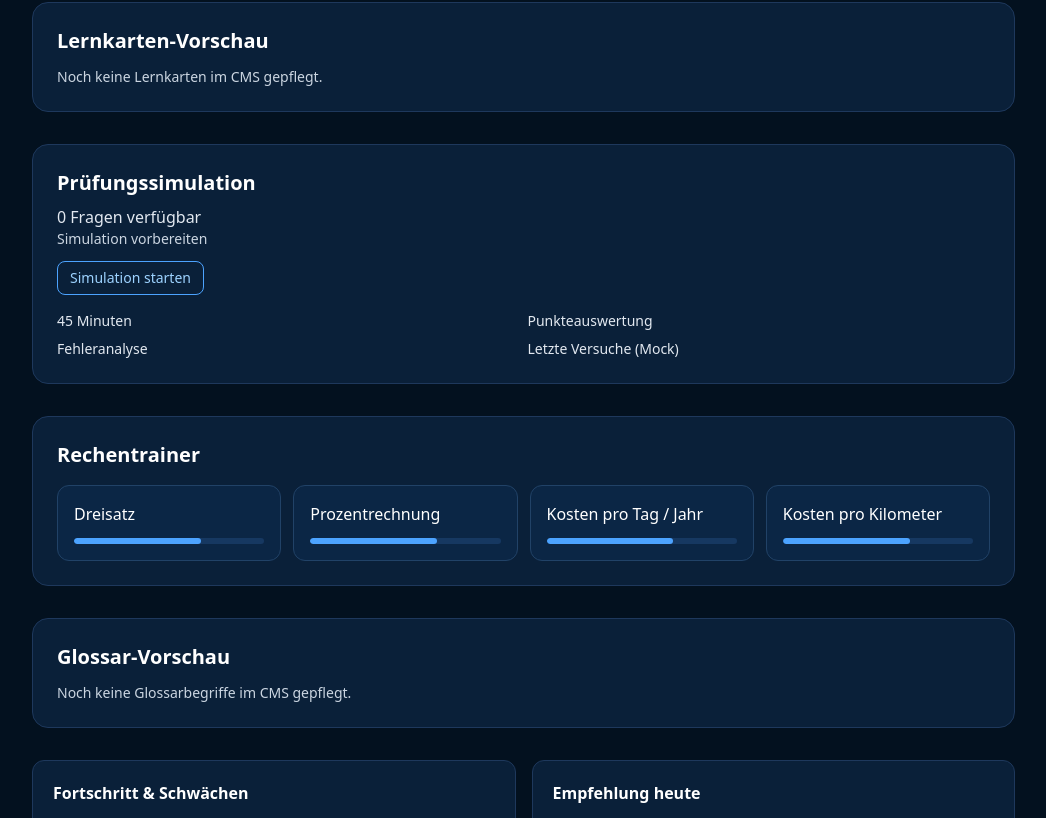
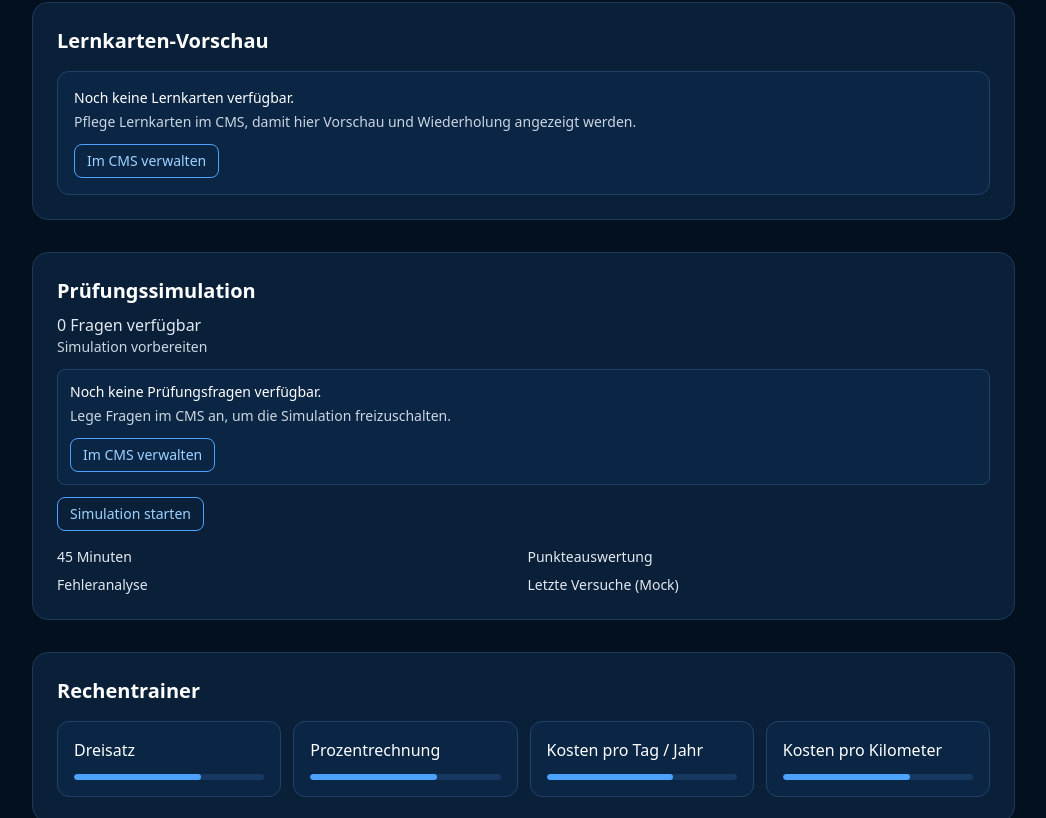
Before and after one commit to ammarsenaid/learn, a Next.js app: page /dashboard in a window 1280 px wide. Shown: the part 902-1720 px from the top of the page, without its empty margins (233-1279 px from the left). Built offline with nearby package versions, Linux system fonts and the light colour scheme.

Commit message:
Polish dashboard empty states and progress formatting

```diff
--- a/app/dashboard/page.tsx
+++ b/app/dashboard/page.tsx
@@ -237,7 +237,7 @@ export default async function DashboardPage() {
                 <Link href="/lernen/taxi-mietwagen/karten" className="mt-3 inline-flex rounded-lg border border-[#4ca3ff] px-3 py-1.5 text-sm text-[#9dd2ff]">Alle Lernkarten</Link>
               </article>
             ) : (
-              <p className="mt-3 text-sm text-slate-300">Noch keine Lernkarten im CMS gepflegt.</p>
+              <div className="mt-4 rounded-xl border border-[#214267] bg-[#0b2645] p-4 text-sm text-slate-200"><p className="font-medium text-white">Noch keine Lernkarten verfügbar.</p><p className="mt-1 text-slate-300">Pflege Lernkarten im CMS, damit hier Vorschau und Wiederholung angezeigt werden.</p><Link href="/admin" className="mt-3 inline-flex rounded-lg border border-[#4ca3ff] px-3 py-1.5 text-sm text-[#9dd2ff]">Im CMS verwalten</Link></div>
             )}
           </section>
 
@@ -245,7 +245,7 @@ export default async function DashboardPage() {
             <h3 className="text-xl font-semibold text-white">Prüfungssimulation</h3>
             <p className="mt-2 text-slate-200">{questions.length} Fragen verfügbar</p>
             <p className="text-sm text-slate-300">Simulation vorbereiten</p>
-            {firstQuestion ? <p className="mt-3 rounded-lg border border-[#214267] bg-[#0b2645] p-3 text-sm text-slate-200">{firstQuestion.question_de}</p> : null}
+            {firstQuestion ? <p className="mt-3 rounded-lg border border-[#214267] bg-[#0b2645] p-3 text-sm text-slate-200">{firstQuestion.question_de}</p> : <div className="mt-3 rounded-lg border border-[#214267] bg-[#0b2645] p-3 text-sm text-slate-200"><p className="font-medium text-white">Noch keine Prüfungsfragen verfügbar.</p><p className="mt-1 text-slate-300">Lege Fragen im CMS an, um die Simulation freizuschalten.</p><Link href="/admin" className="mt-3 inline-flex rounded-lg border border-[#4ca3ff] px-3 py-1.5 text-sm text-[#9dd2ff]">Im CMS verwalten</Link></div>}
             <Link href="/lernen/taxi-mietwagen/simulation" className="mt-3 inline-flex rounded-lg border border-[#4ca3ff] px-3 py-1.5 text-sm text-[#9dd2ff]">Simulation starten</Link>
             <ul className="mt-4 grid gap-2 text-sm text-slate-200 sm:grid-cols-2">
               <li>45 Minuten</li>
@@ -284,13 +284,14 @@ export default async function DashboardPage() {
                 ))}
               </ul>
             ) : (
-              <p className="mt-3 text-sm text-slate-300">Noch keine Glossarbegriffe im CMS gepflegt.</p>
+              <div className="mt-3 rounded-lg border border-[#214267] bg-[#0b2645] p-4 text-sm text-slate-200"><p className="font-medium text-white">Noch keine Glossarbegriffe verfügbar.</p><p className="mt-1 text-slate-300">Füge Begriffe im CMS hinzu, damit Lernende Definitionen nachschlagen können.</p><Link href="/admin" className="mt-3 inline-flex rounded-lg border border-[#4ca3ff] px-3 py-1.5 text-sm text-[#9dd2ff]">Im CMS verwalten</Link></div>
             )}
           </section>
 
           <section id="fortschritt" className="mb-8 grid gap-4 md:grid-cols-2">
+            <h3 className="sr-only">CMS-Inhalte</h3>
             <article className="rounded-xl border border-[#1e385c] bg-[#0a2039] p-5">
-              <h4 className="font-semibold text-white">Fortschritt & Schwächen</h4>
+              <h4 className="font-semibold text-white">CMS-Inhalte: Lernstand & Schwächen</h4>
               <p className="mt-3 text-sm text-slate-200">Stärken: {strengthChapters.length > 0 ? strengthChapters.join(', ') : 'Noch keine Kapitel'}.</p>
               <p className="mt-2 text-sm text-slate-200">Schwächen: {weaknessChapters.length > 0 ? weaknessChapters.join(', ') : 'Kostenrechnung, Mietwagenregeln, Versicherungen'}.</p>
             </article>
--- a/app/page.tsx
+++ b/app/page.tsx
@@ -1250,11 +1250,11 @@ function Footer() {
           </p>
 
           <div className="mt-4 flex gap-3">
-            {["f", "ig", "yt", "in"].map((item) => (
+            {[["Kontakt","/kontakt"],["FAQ","/faq"],["Preise","/preise"],["Dashboard","/dashboard"]].map(([item,href]) => (
               <a
                 key={item}
-                href="#"
-                aria-label={item}
+                href={href}
+                aria-label={`Zu ${item}`}
                 className="grid h-9 w-9 place-items-center rounded-full bg-white/10 font-black text-white transition hover:bg-yellow-400 hover:text-[#081526]"
               >
                 {item}
--- a/components/learning/ProgressSummaryClient.tsx
+++ b/components/learning/ProgressSummaryClient.tsx
@@ -1,6 +1,7 @@
 'use client';
 import { useEffect, useState } from 'react';
 import { getProgress, type LearningProgress } from './progress-store';
+import { normalizeProgress } from '@/lib/cms';
 
 export default function ProgressSummaryClient() {
   const [progress, setProgress] = useState<LearningProgress | null>(null);
@@ -14,6 +15,6 @@ export default function ProgressSummaryClient() {
     ['Gewusste Karten', progress.knownFlashcards.length],
     ['Wiederholen-Karten', progress.reviewFlashcards.length],
     ['Geübte Fragen', progress.answeredQuestions.length],
-    ['Letzte Simulation', last ? `${last.scorePercent}%` : '—'],
+    ['Letzte Simulation', last ? normalizeProgress(last.scorePercent) : '—'],
   ].map(([k, v]) => <article key={String(k)} className="rounded-xl border border-[#214267] bg-[#0b2645] p-4"><p className="text-xs text-slate-300">{k}</p><p className="mt-2 text-2xl font-bold text-white">{v}</p></article>)}</div>;
 }
```
